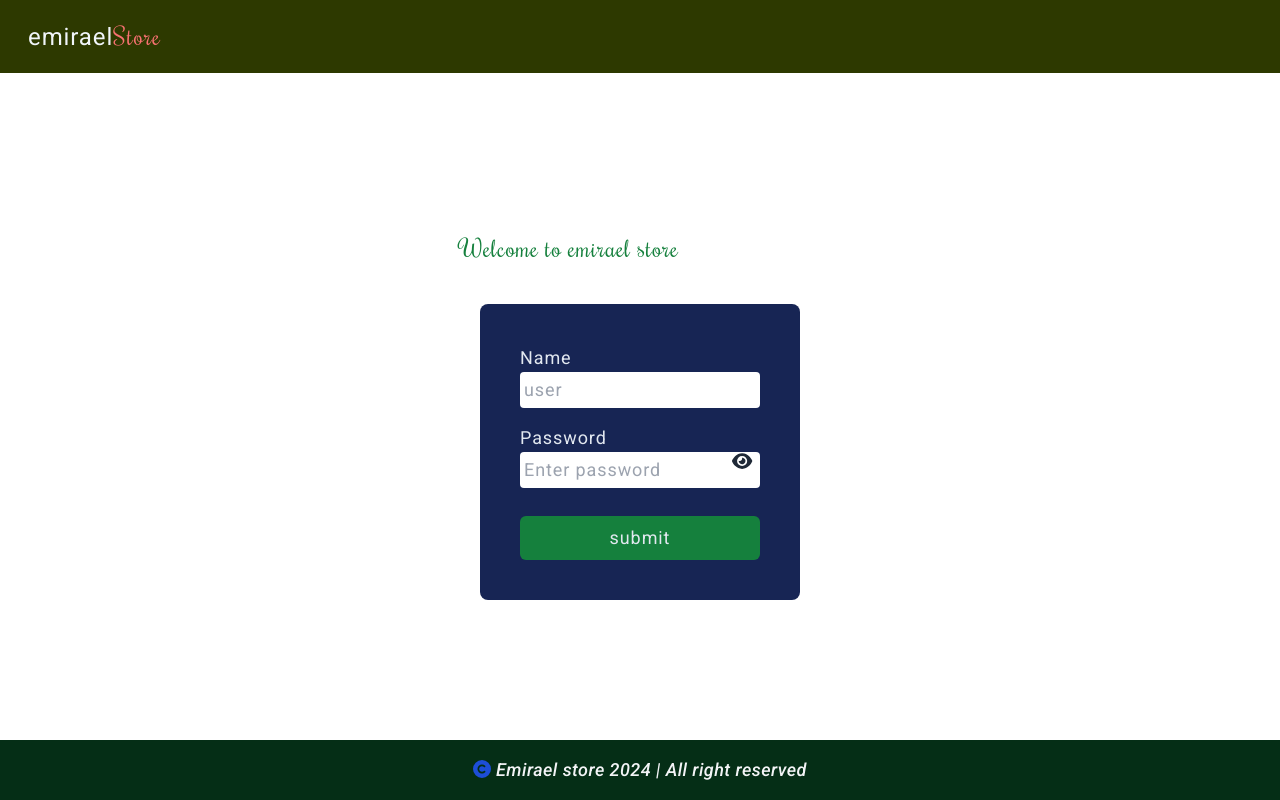
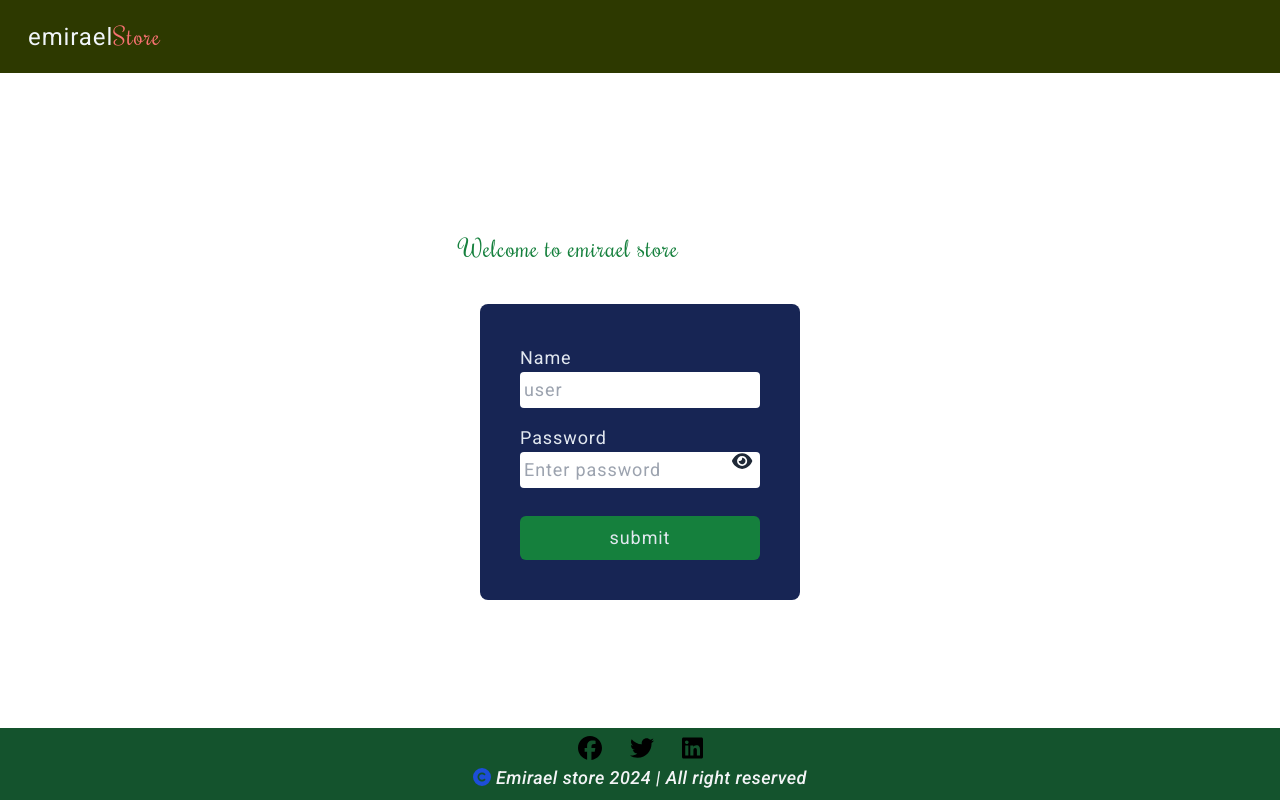
Before and after one commit to Emiraell/ecommerce_web_store, a React (Vite) app: page / in a window 1280 px wide. Built offline with nearby package versions, Linux system fonts and the light colour scheme; no server answers.

Commit message:
add: code restructuring

```diff
--- a/src/components/Footer.tsx
+++ b/src/components/Footer.tsx
@@ -1,9 +1,27 @@
 import { faCopyright } from "@fortawesome/free-solid-svg-icons";
 import { FontAwesomeIcon } from "@fortawesome/react-fontawesome";
+import facebook from "../assets/icons/facebook.svg";
+import twitter from "../assets/icons/twitter.svg";
+import linkedIn from "../assets/icons/linkedIn.svg";
 
 export default function Footer() {
   return (
-    <div className=" py-4 text-center bg-green-950 text-gray-100 md:text-lg italic tracking-wide fixed bottom-0 right-0 left-0">
+    <div className=" py-2 text-center bg-green-900 text-gray-100 md:text-lg italic tracking-wide fixed bottom-0 right-0 left-0">
+      <div className=" flex items-center gap-7 justify-center pb-1">
+        <a href="https://www.facebook.com/Edwinemmy.3?mibextid=LQQJ4d">
+          <img src={facebook} alt="facbook" className="h-6" />
+        </a>
+        <a href="">
+          <img src={twitter} alt="" className="h-6" />
+        </a>
+        <a href="https://twitter.com/emiirrael">
+          <img
+            src={linkedIn}
+            alt="http://linkedin.com/in/emirael"
+            className="h-6"
+          />
+        </a>
+      </div>
       <FontAwesomeIcon icon={faCopyright} className=" text-blue-700" />{" "}
       <span>Emirael store 2024 | All right reserved</span>
     </div>
--- a/src/components/Navbar.tsx
+++ b/src/components/Navbar.tsx
@@ -71,7 +71,8 @@ export default function Navbar() {
           <div className=" flex gap-4 items-center ">
             {/* logout */}
             <p onClick={() => dispatch(logout())}>
-              {name} <FontAwesomeIcon icon={faUser} />
+              {/* display only the first three letters of user */}
+              {name.substring(0, 3)} <FontAwesomeIcon icon={faUser} />
             </p>
             <div
               className=" w-fit"
@@ -81,7 +82,7 @@ export default function Navbar() {
             >
               <Link to="/cart">
                 <FontAwesomeIcon icon={faShoppingCart} />
-                <p className=" absolute top-[65px] md:top-[84px] right-3 md:right-5 text-red-500 text-2xl md:text-3xl">
+                <p className=" absolute top-0 md:top-4 right-3 md:right-5 text-red-500 text-2xl md:text-3xl">
                   {totalCart !== 0 && totalCart}
                 </p>
               </Link>
--- a/src/pages/Cart.tsx
+++ b/src/pages/Cart.tsx
@@ -23,7 +23,7 @@ export default function Cart() {
     );
   }, []);
   return (
-    <div className="pt-28 md:w-[70%] lg:w-[80%] m-auto w-[90%]">
+    <div className="pt-28 md:pt-36 md:w-[70%] lg:w-[80%] m-auto w-[90%]">
       <Header />
       {/* title and total price*/}{" "}
       <div className="flex justify-between">
@@ -37,6 +37,11 @@ export default function Cart() {
           </p>
         )}
       </div>
+      {cart.length === 0 ? (
+        <p className="text-center text-gray-500 italic text-lg pt-20">
+          Shopping bag is empty
+        </p>
+      ) : (
         <div className="lg:grid grid-cols-2 gap-10">
           {cart?.map((product) => (
             // single product content
@@ -68,6 +73,7 @@ export default function Cart() {
             </div>
           ))}
         </div>
+      )}
       <Footer />
     </div>
   );
--- a/src/pages/Home/Products.tsx
+++ b/src/pages/Home/Products.tsx
@@ -14,15 +14,18 @@ export default function Products() {
   );
 
   return (
+    <>
       <div className="mx-10 grid md:grid-cols-2 lg:grid-cols-3 gap-6 my-12">
         {/* display product based on if they're filtered or not */}
         {filteredProducts.length !== 0
-        ? filteredProducts.map((product) => <SingleProduct product={product} />)
+          ? filteredProducts.map((product) => (
+              <SingleProduct product={product} />
+            ))
           : products
               ?.slice(0, 10)
               .map((product) => <SingleProduct product={product} />)}
-
-      <span>
+      </div>
+      <span className="pb-32 px-16">
         <Link
           to="/shop_all"
           className=" text-lg tracking-wider text-blue-500 cursor-pointer"
@@ -30,6 +33,6 @@ export default function Products() {
           Shop all
         </Link>
       </span>
-    </div>
+    </>
   );
 }
--- a/src/pages/SingleProduct.tsx
+++ b/src/pages/SingleProduct.tsx
@@ -1,4 +1,4 @@
-import { useParams } from "react-router-dom";
+import { useNavigate, useParams } from "react-router-dom";
 import { useAppDispatch, useAppSelector } from "../store/Store";
 import { useEffect, useState } from "react";
 import { FontAwesomeIcon } from "@fortawesome/react-fontawesome";
@@ -24,6 +24,9 @@ export default function SingleProduct() {
   // single product
   const [product, setProduct] = useState<product>();
 
+  // navigate
+  const navigate = useNavigate();
+
   const [amount, setAmount] = useState<number>(1);
   const [total, setTotal] = useState<number>(0);
 
@@ -43,7 +46,7 @@ export default function SingleProduct() {
   return (
     <div className=" h-[100vh] items-center flex w-[90%] m-auto pt-40 lg:w-[80%]">
       <Header />
-      <div className=" flex md:flex-row flex-col md:items-center justify-center pb-20">
+      <div className=" flex md:flex-row flex-col md:items-center justify-center py-32">
         <div className=" md:w-1/3 mr-5">
           {/* product image */}
           <img
@@ -108,6 +111,9 @@ export default function SingleProduct() {
                 );
               setAmount(1);
               product && setTotal(product?.price);
+              setTimeout(() => {
+                navigate("/cart");
+              }, 1000);
             }}
             className="my-5 bg-emerald-800 w-full py-3 rounded-full text-gray-100
 					hover:text-emerald-800 hover:bg-transparent hover:border-2 border-emerald-800 cursor-pointer"
```
Also changed, not shown: src/components/Header.tsx (+0 -22 lines). Lines whose indentation alone changed are shown as unchanged.
